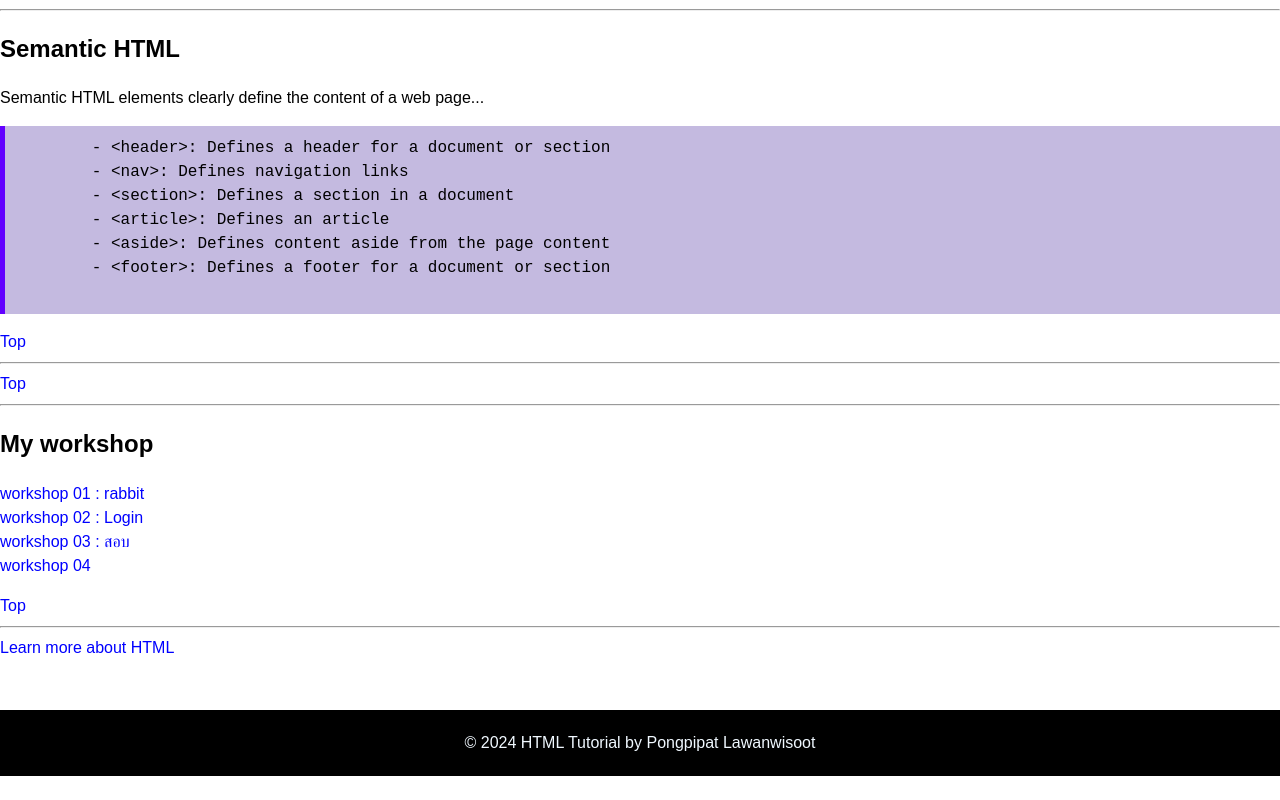
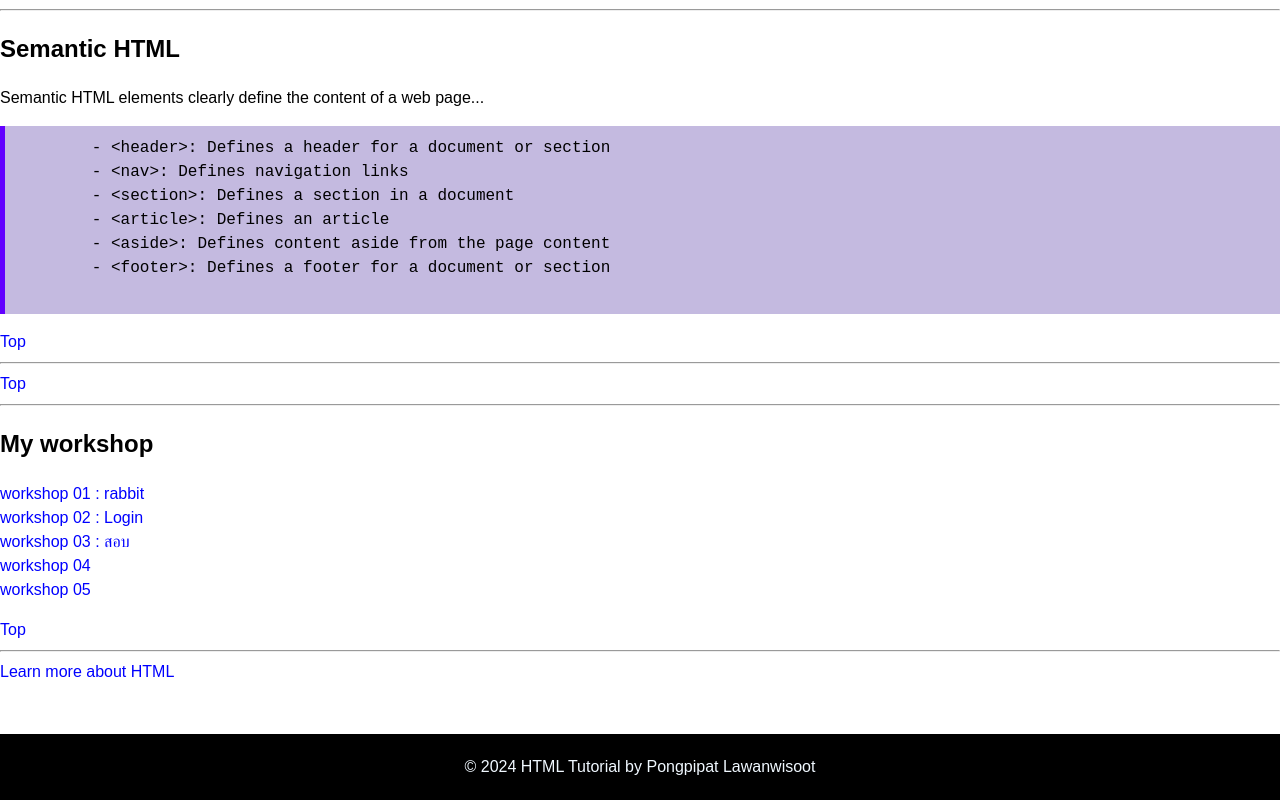
Before and after one commit to Phongphipat/66-45_web_basic, a plain HTML site: page index.html in a window 1280 px wide. Shown: the part 8498-9298 px from the top of the page. Before the commit the page ends 9274 px from the top, so only its background shows below. Drawn offline with Linux system fonts and the light colour scheme.

Commit message:
Add files via upload

```diff
--- a/index.html
+++ b/index.html
@@ -395,6 +395,7 @@ footer{
         <li><a href="W12_01_login.html">workshop 02 : Login</a></li>
         <li><a href="W08_03_Table Layout.html">workshop 03 : สอบ</a></li>
         <li><a href="W13_01_wbResponsive.html">workshop 04</a></li>
+        <li><a href="W15_01_bootstrapintro.html">workshop 05</a></li>
 
       </ul>
 
```
